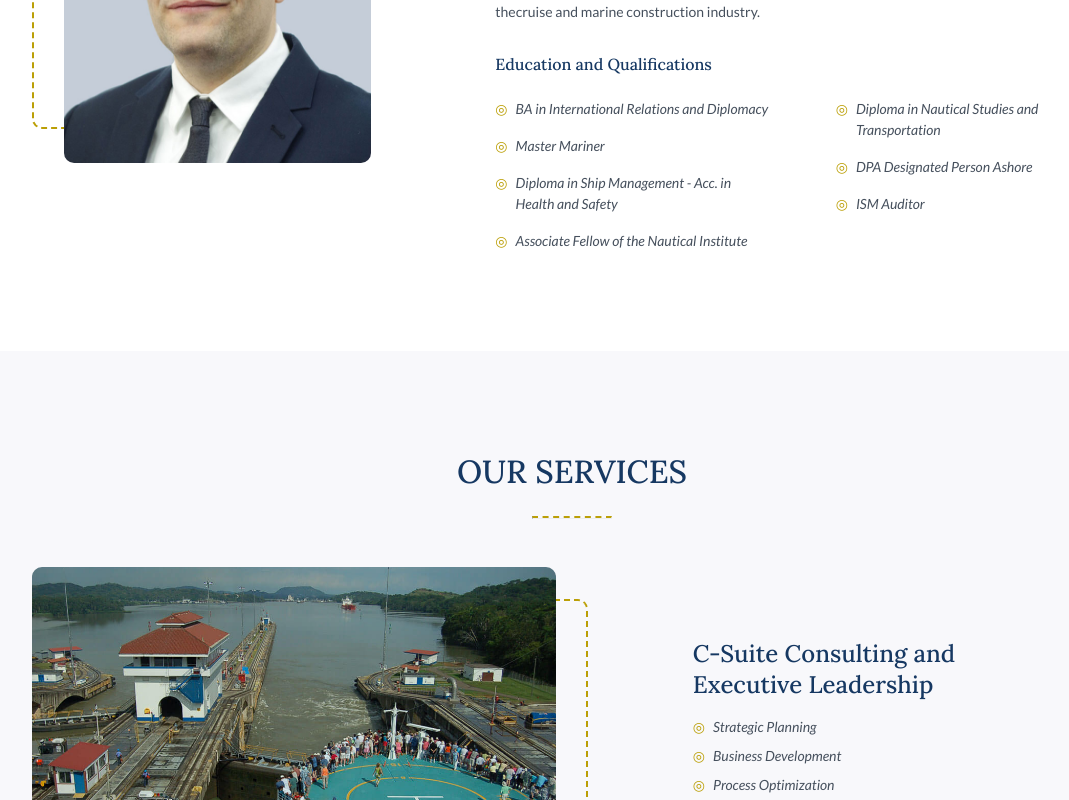
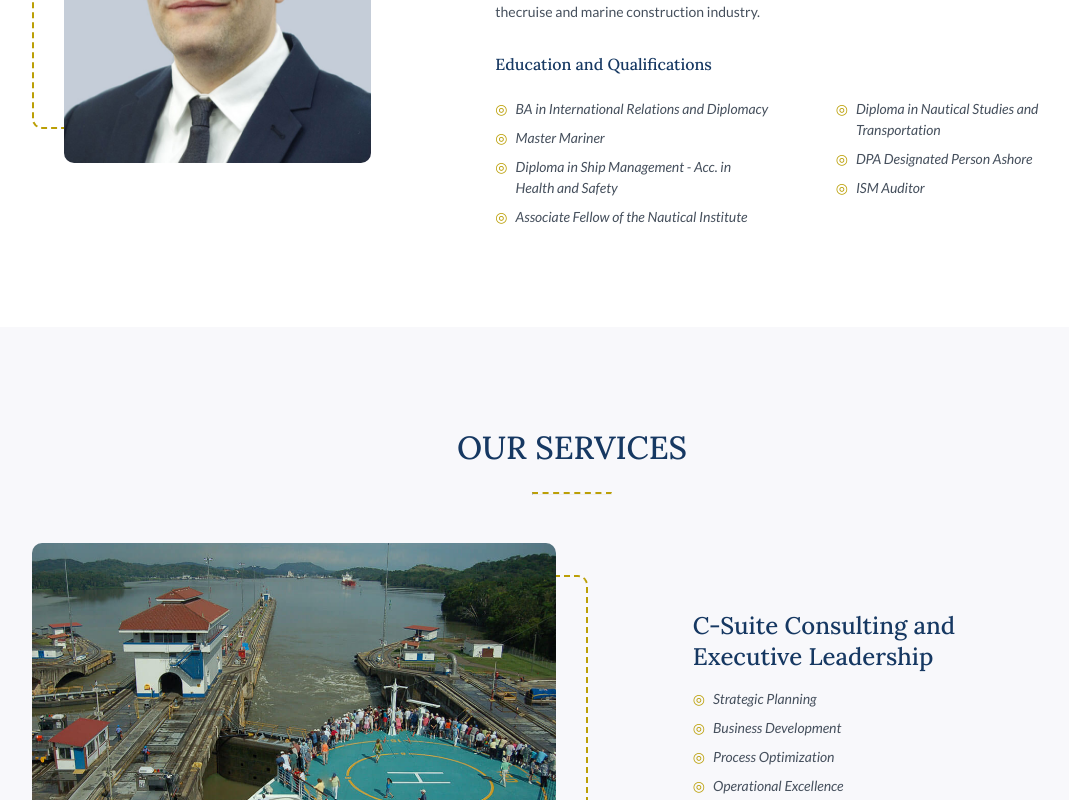
Before and after one commit to Dimeba/marguild, a Next.js app: page / in a window 1280 px wide. Shown: the part 2220-3020 px from the top of the page, without its empty margins (68-1137 px from the left). Built offline with nearby package versions, Linux system fonts and the light colour scheme.

Commit message:
Fixed li margin.

```diff
--- a/components/BulletPoint.module.scss
+++ b/components/BulletPoint.module.scss
@@ -4,7 +4,7 @@
 	display: flex;
 	align-items: flex-start;
 	gap: 0.5rem;
-	margin-bottom: 1rem;
+	margin-bottom: 0.5rem;
 }
 
 .circleIcon {
--- a/components/Services.module.scss
+++ b/components/Services.module.scss
@@ -81,13 +81,6 @@
 		list-style: none;
 		padding: 0;
 		margin: 0;
-		display: flex;
-		flex-direction: column;
-		gap: 0.5rem;
-
-		li {
-			margin: 0;
-		}
 	}
 }
 
```
